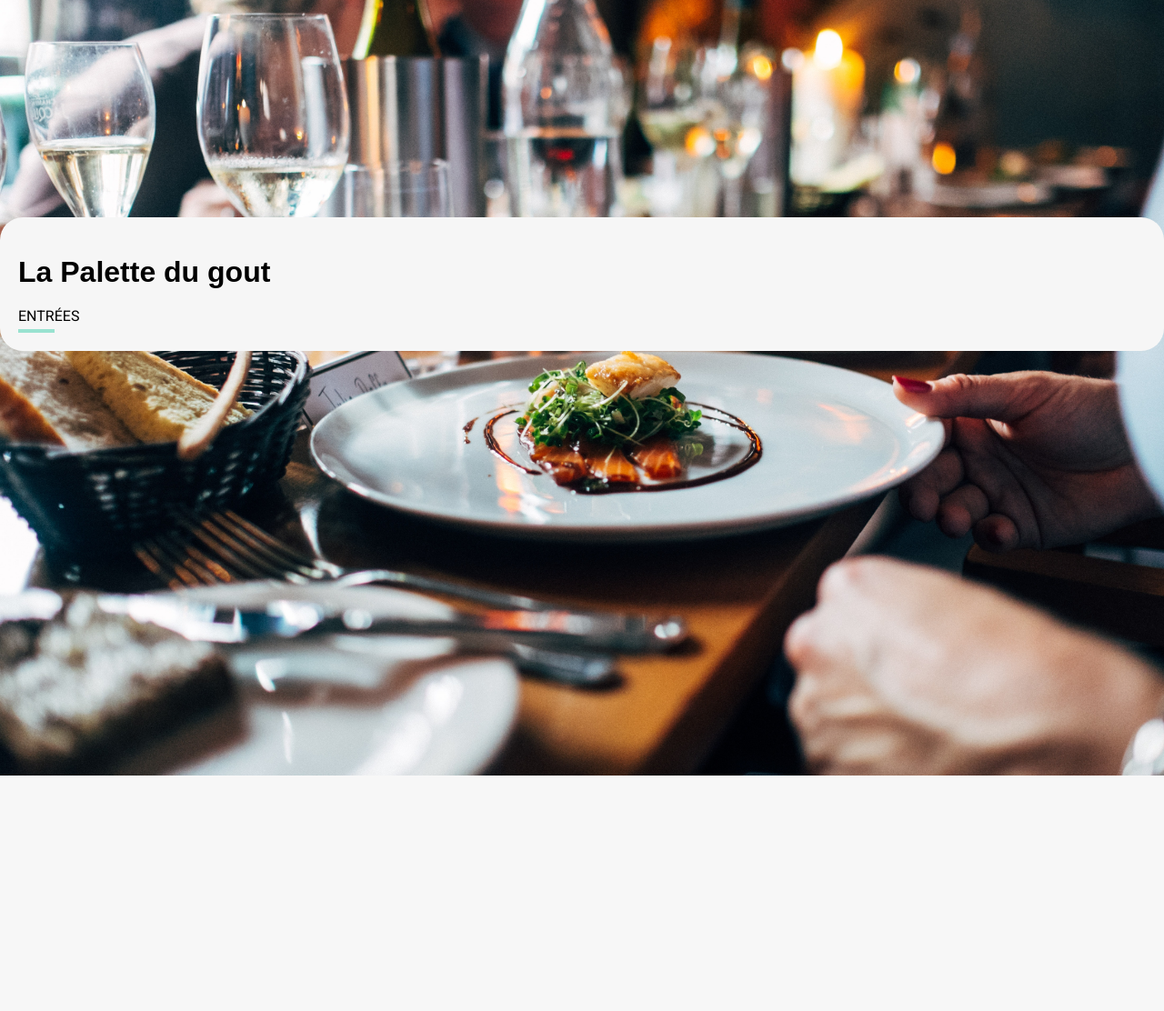
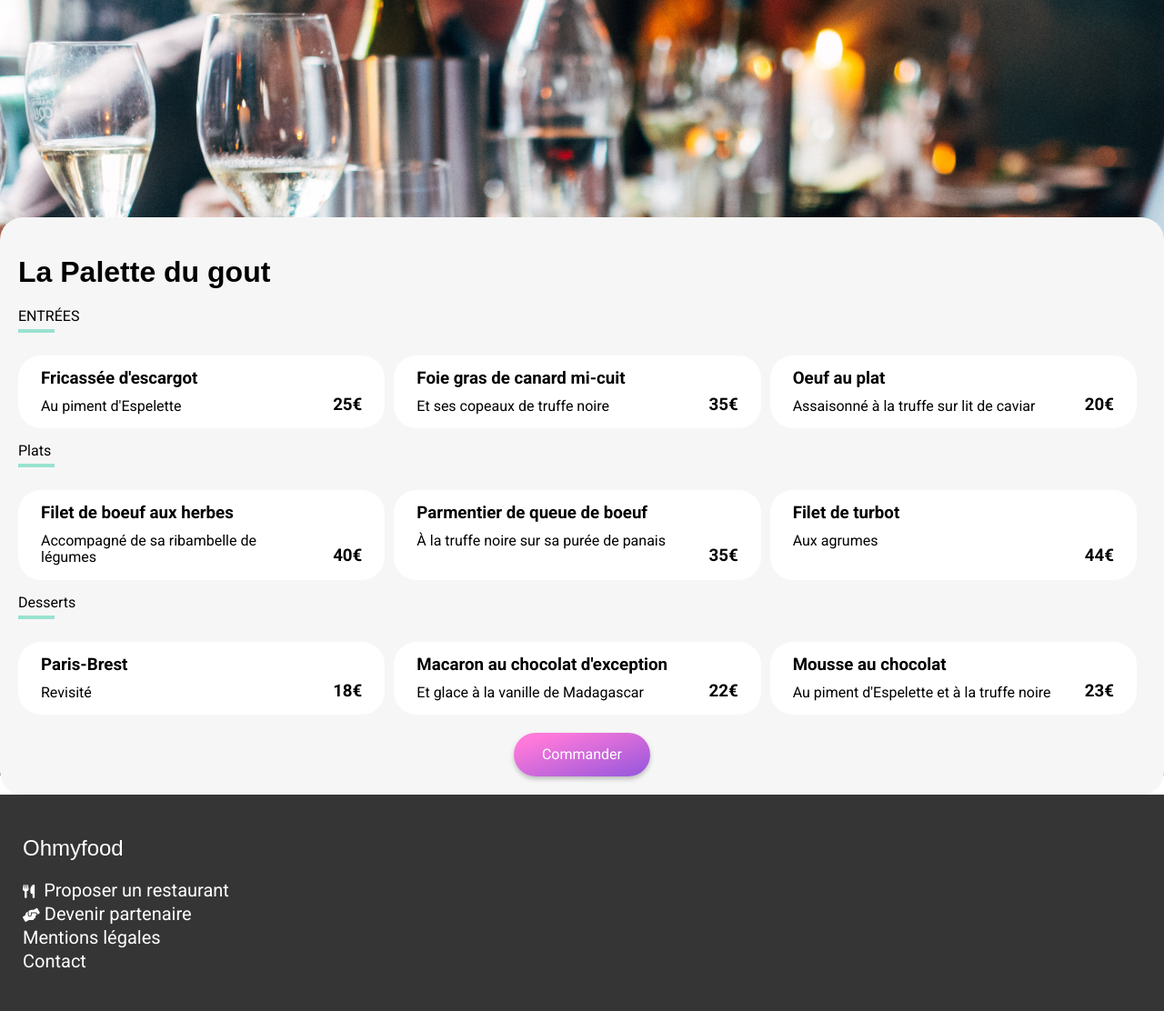
Before and after one commit to valdruide/TristanViard_3_08032022, a PHP site: page /la-palette-du-gout.php in a window 1280 px wide. Shown: the part 80-1192 px from the top of the page at 91% size. Before the commit the page ends 933 px from the top, so only its background shows below. Run offline with PHP 8.4, Linux system fonts and the light colour scheme; some web fonts are replaced.

Commit message:
palette de gout

```diff
--- a/la-palette-du-gout.php
+++ b/la-palette-du-gout.php
@@ -25,13 +25,99 @@
         </div>
         <section class="sectionMenu1">
             <h1>La Palette du gout</h1>
+
             <p class="subTtitle">ENTRÉES</p>
             <div class="horizontalGreen"></div>
+            <div class="cardMenuList flexbox">
+
+                <div class="card3 flexbox">
+                    <div class="card3Txt">
+                        <h3>Fricassée d'escargot</h3>
+                        <p>Au piment d'Espelette</p>
+                    </div>
+                    <h3 class="prix">25€</h3>
+                </div>
+                <div class="card3 flexbox">
+                    <div class="card3Txt">
+                        <h3>Foie gras de canard mi-cuit</h3>
+                        <p>Et ses copeaux de truffe noire</p>
+                    </div>
+                    <h3 class="prix">35€</h3>
+                </div>
+                <div class="card3 flexbox">
+                    <div class="card3Txt">
+                        <h3>Oeuf au plat</h3>
+                        <p>Assaisonné à la truffe sur lit de caviar</p>
+                    </div>
+                    <h3 class="prix">20€</h3>
+                </div>
+
+            </div>
+            <p class="subTtitle">Plats</p>
+            <div class="horizontalGreen"></div>
+            <div class="cardMenuList flexbox">
+
+                <div class="card3 flexbox">
+                    <div class="card3Txt">
+                        <h3>Filet de boeuf aux herbes</h3>
+                        <p>Accompagné de sa ribambelle de légumes</p>
+                    </div>
+                    <h3 class="prix aolute">40€</h3>
+                </div>
+                <div class="card3 flexbox">
+                    <div class="card3Txt">
+                        <h3>Parmentier de queue de boeuf</h3>
+                        <p>À la truffe noire sur sa purée de panais</p>
+                    </div>
+                    <h3 class="prix">35€</h3>
+                </div>
+                <div class="card3 flexbox">
+                    <div class="card3Txt">
+                        <h3>Filet de turbot</h3>
+                        <p>Aux agrumes</p>
+                    </div>
+                    <h3 class="prix">44€</h3>
+                </div>
+
+            </div>
+
+            <p class="subTtitle">Desserts</p>
+            <div class="horizontalGreen"></div>
+            <div class="cardMenuList flexbox">
+
+                <div class="card3 flexbox">
+                    <div class="card3Txt">
+                        <h3>Paris-Brest</h3>
+                        <p>Revisité</p>
+                    </div>
+                    <h3 class="prix">18€</h3>
+                </div>
+                <div class="card3 flexbox">
+                    <div class="card3Txt">
+                        <h3>Macaron au chocolat d'exception </h3>
+                        <p>Et glace à la vanille de Madagascar</p>
+                    </div>
+                    <h3 class="prix">22€</h3>
+                </div>
+                <div class="card3 flexbox">
+                    <div class="card3Txt">
+                        <h3>Mousse au chocolat </h3>
+                        <p>Au piment d'Espelette et à la truffe noire</p>
+                    </div>
+                    <h3 class="prix">23€</h3>
+                </div>
+
+            </div>
+            <div class="commander">
+                <button class="cmdButton">Commander</button>
+            </div>
         </section>
 
 
 
     </main>
 
+    <?php include('components/footer.php'); ?>
+
 </body>
 </html>
--- a/style/css/main.css
+++ b/style/css/main.css
@@ -354,3 +354,51 @@ li a:hover{
     height: 4px;
     width: 40px;
 }
+
+.cardMenuList{
+    flex-direction: column;
+}
+
+.card3{
+    margin-top: 25px;
+    background-color: white;
+    padding: 5px 15px;
+    border-radius: 25px;
+    width: 100%;
+}
+
+.card3 h3, .card3 p{
+    margin: 10px;
+}
+
+.card3Txt{
+    flex: 1;
+}
+
+.prix{
+    align-self: flex-end;
+}
+
+.commander{
+    text-align: center;
+}
+
+.cmdButton{
+    margin-top: 20px;
+    outline: none;
+    border: none;
+    border-radius: 25px;
+    background: rgb(147,86,220);
+    background: linear-gradient(342deg, rgba(147,86,220,1) 0%, rgba(255,121,218,1) 85%);
+    padding: 15px;
+    color: white;
+    width: 150px;
+    cursor: pointer;
+    box-shadow: 0px 3px 5px #bdbdbd;
+}
+
+.cmdButton:hover{
+    background: rgb(172, 108, 250);
+    background: linear-gradient(342deg, rgb(170, 106, 248) 0%, rgb(255, 145, 224) 85%);
+    box-shadow: 0px 3px 5px #747474;
+}
--- a/style/css/responsive.css
+++ b/style/css/responsive.css
@@ -5,4 +5,12 @@
         justify-content: space-around;
     }
 
+    .cardMenuList{
+        flex-direction: row;
+    }
+
+    .card3{
+        margin-right: 10px;
+    }
+
 }
```
